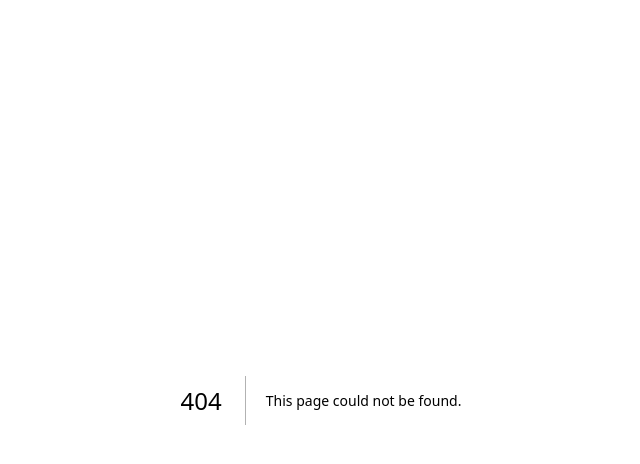
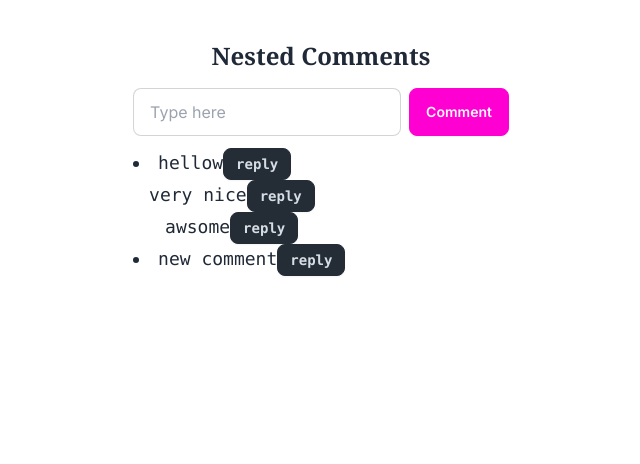
Before and after one commit to Jaga3249/practice_project, a Next.js app: page /nestedcomment in a window 1280 px wide. Before the commit this address had no page. Shown: the top 464 px of the page, without its empty margins (319-959 px from the left). Built offline with nearby package versions, Linux system fonts and the light colour scheme.

Commit message:
nested comments completed

```diff
--- /dev/null
+++ b/app/components/Comments.tsx
@@ -0,0 +1,96 @@
+"use client";
+import { FC, KeyboardEvent, useRef, useState } from "react";
+
+interface Comment {
+  id: number;
+  display: string;
+  children: Comment[];
+}
+interface commentsPropType {
+  comment: Comment;
+  addReply: (commentId: number, text: string) => void;
+}
+const Comments: FC<commentsPropType> = ({ comment, addReply }) => {
+  const [showReplyBox, setShowReplyBox] = useState<boolean>(false);
+  const [replyText, setReplyText] = useState<string>("");
+
+  const inputRef = useRef<HTMLInputElement>(null);
+
+  const handleReply = () => {
+    setShowReplyBox(true);
+    setTimeout(() => {
+      inputRef.current?.focus();
+    }, 1);
+  };
+  const handleCancelReply = () => {
+    setShowReplyBox(false);
+    setReplyText("");
+  };
+  const handleKeyDown = (
+    e: KeyboardEvent<HTMLInputElement>,
+    commentId: number
+  ) => {
+    if (e.key === "Enter") {
+      handleReplySave(commentId);
+    }
+  };
+
+  const handleReplySave = (commentId: number) => {
+    addReply(commentId, replyText);
+    setShowReplyBox(false);
+    setReplyText("");
+  };
+
+  return (
+    <li className="text-lg font-mono  ">
+      {comment.display}
+      {/*showReplyBox is false  */}
+      {!showReplyBox && (
+        <button
+          className="btn btn-active btn-neutral btn-sm"
+          onClick={handleReply}
+        >
+          reply
+        </button>
+      )}
+      {/*showReplyBox is true  */}
+      {showReplyBox && (
+        <>
+          <br />
+          <input
+            type="text"
+            placeholder="Type here"
+            className="input input-bordered  max-w-sm"
+            ref={inputRef}
+            value={replyText}
+            onChange={(e) => setReplyText(e.target.value)}
+            onKeyDown={(e) => handleKeyDown(e, comment.id)}
+          />
+          <br />
+          <div className="flex gap-2 mt-2 ">
+            <button
+              className="btn btn-active btn-neutral btn-sm"
+              onClick={handleCancelReply}
+            >
+              Cancel
+            </button>
+            <button
+              className="btn btn-active btn-neutral btn-sm"
+              onClick={() => handleReplySave(comment.id)}
+            >
+              save
+            </button>
+          </div>
+        </>
+      )}
+      {comment.children.length > 0 && (
+        <ul className="pl-4">
+          {comment.children.map((item, i) => (
+            <Comments comment={item} addReply={addReply} key={i} />
+          ))}
+        </ul>
+      )}
+    </li>
+  );
+};
+export default Comments;
--- /dev/null
+++ b/app/nestedcomment/page.tsx
@@ -0,0 +1,94 @@
+"use client";
+import { useState } from "react";
+import Comments from "../components/Comments";
+
+interface Comment {
+  id: number;
+  display: string;
+  children: Comment[];
+}
+
+const Page = () => {
+  const [inputVal, setInputVal] = useState<string>("");
+  const [comments, setComments] = useState<Comment[]>([
+    {
+      id: 1,
+      display: "hellow",
+      children: [
+        {
+          id: 2,
+          display: "very nice",
+          children: [
+            {
+              id: 3,
+              display: "awsome",
+              children: [],
+            },
+          ],
+        },
+      ],
+    },
+    { id: 4, display: "new comment", children: [] },
+  ]);
+
+  const newComment = (text: string): Comment => {
+    return {
+      id: new Date().getTime(),
+      display: text,
+      children: [],
+    };
+  };
+
+  const handleNewComment = () => {
+    if (inputVal.length > 0) {
+      setComments((prev) => [...prev, newComment(inputVal)]);
+      setInputVal("");
+    }
+  };
+
+  const addReply = (parentId: number, text: string) => {
+    const copyComments = [...comments];
+    addComment(copyComments, parentId, text);
+    setComments(copyComments); // Update state with the modified comments
+  };
+
+  const addComment = (comments: Comment[], parentId: number, text: string) => {
+    for (let i = 0; i < comments.length; i++) {
+      const comment = comments[i];
+      if (comment.id === parentId) {
+        comment.children.unshift(newComment(text));
+        return; // Return once the comment is added to avoid unnecessary iterations
+      }
+      addComment(comment.children, parentId, text); // Recursive call for nested comments
+    }
+  };
+
+  return (
+    <div className="h-screen flex flex-col gap-4 items-center py-10">
+      <h1 className="font-serif font-semibold text-2xl">Nested Comments</h1>
+      {/* input and comment button */}
+      <div className="flex flex-col gap-3">
+        <div className="flex items-center gap-2">
+          <input
+            type="text"
+            placeholder="Type here"
+            className="input input-bordered w-full max-w-xs"
+            value={inputVal}
+            onChange={(e) => setInputVal(e.target.value)}
+          />
+          <button className="btn btn-secondary" onClick={handleNewComment}>
+            Comment
+          </button>
+        </div>
+        {/* comment section */}
+        <div>
+          {comments.map((item, i) => (
+            <Comments comment={item} addReply={addReply} key={i} />
+          ))}
+        </div>
+      </div>
+    </div>
+  );
+};
+
+export default Page;
```
